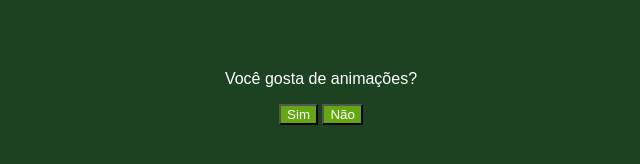
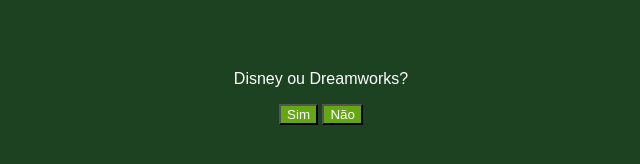
Before and after one commit to LaraCaroline71/Anima-es, a plain HTML site: page index.html in a window 1280 px wide. Shown: the part 270-434 px from the top of the page, 319-959 px from the left. Drawn offline with Linux system fonts and the light colour scheme; a web font is replaced by a local one.

Commit message:
Update index.html

```diff
--- a/index.html
+++ b/index.html
@@ -7,13 +7,13 @@
     <link rel="preconnect" href="https://fonts.googleapis.com">
     <link rel="preconnect" href="https://fonts.gstatic.com" crossorigin>
     <link href="https://fonts.googleapis.com/css2?family=Bai+Jamjuree:ital,wght@0,200;0,300;0,400;0,500;0,600;0,700;1,200;1,300;1,400;1,500;1,600;1,700&display=swap" rel="stylesheet">
-    <title>Maravilhosas animações</title>
+    <title>Animações</title>
 </head>
 <body>
     <main>
         <div class="passo ativo" id="passo-0">
             <img src="img/cenario-passo0.png" alt="">
-            <p>Você gosta de animações?</p>
+            <p>Disney ou Dreamworks?</p>
             <button class="btn-proximo" data-proximo="1">Sim</button>
             <button class="btn-proximo" data-proximo="2">Não</button>
         </div>
```
